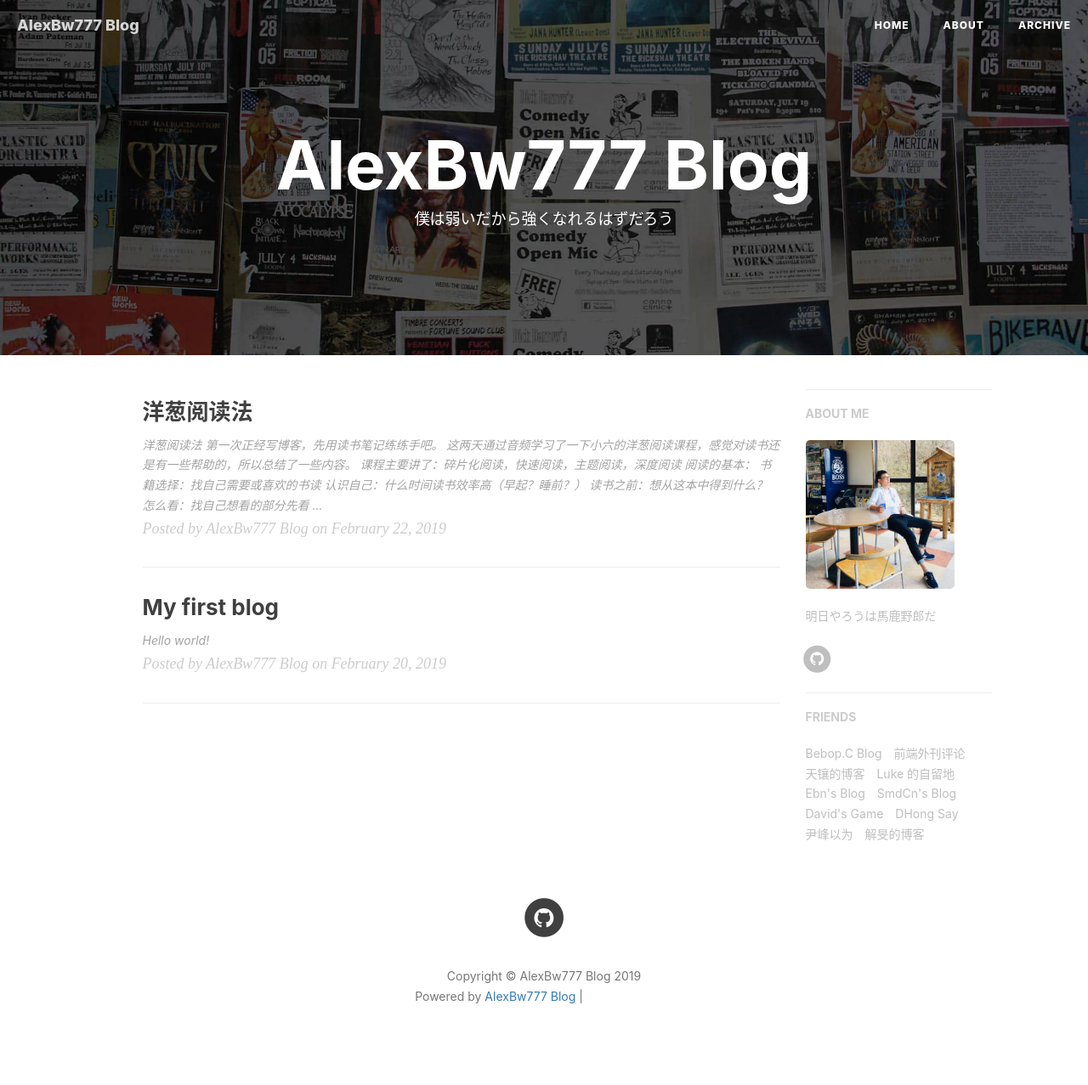
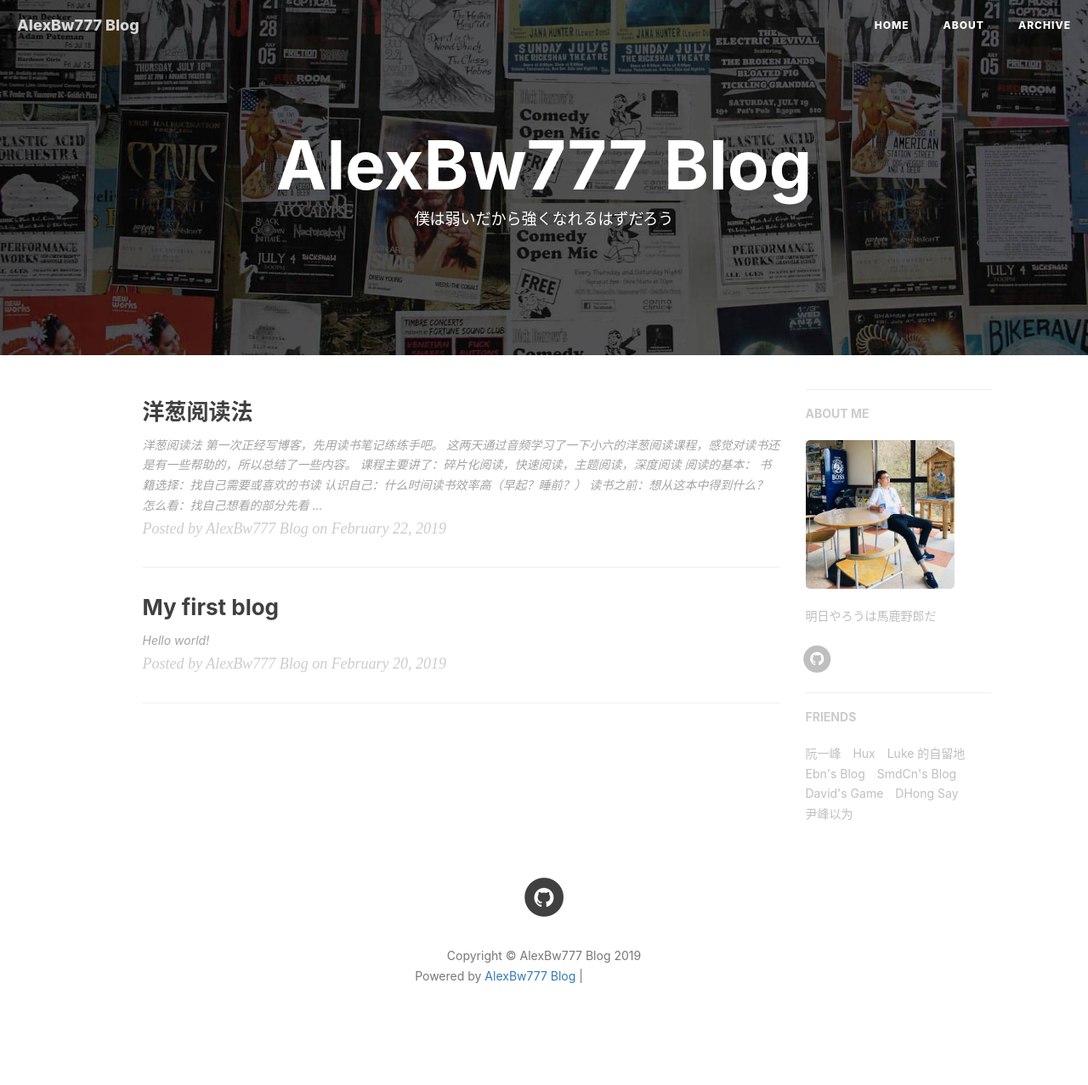
Before and after one commit to AlexBw777/AlexBw777.github.io, a Jekyll site: the page built from index.html, in a window 1280 px wide. Shown: the whole page at 85% size. Built offline with Jekyll 4.4.1, drawn with Linux system fonts in a browser that asks for light colours; nearby versions of some CDN libraries; the list of posts is cut into pages by our own code; comment, search, counter and statistics services are not loaded; after the commit the page ends 1253 px from its top, so only the background shows below that; grey boxes are pictures that could not be loaded.

Commit message:
Update _config.yml

```diff
--- a/_config.yml
+++ b/_config.yml
@@ -103,14 +103,11 @@ page-mathjax: false
 # Friends
 friends: [
     {
-        title: "Bebop.C Blog",
-        href: "#"
+        title: "阮一峰",
+        href: "http://www.ruanyifeng.com/blog/"
     },{
-        title: "前端外刊评论",
-        href: "http://qianduan.guru/"
-    },{
-        title: "天镶的博客",
-        href: "http://lingyu.wang/"
+        title: "Hux",
+        href: "https://huangxuan.me/"
     },{
         title: "Luke 的自留地",
         href: "http://hmqk1995.github.io"
@@ -129,8 +126,5 @@ friends: [
     },{
         title: "尹峰以为",
         href: "http://ingf.github.io/"
-    },{
-        title: "解旻的博客",
-        href: "http://xieminis.me/"
     }
 ]
```
